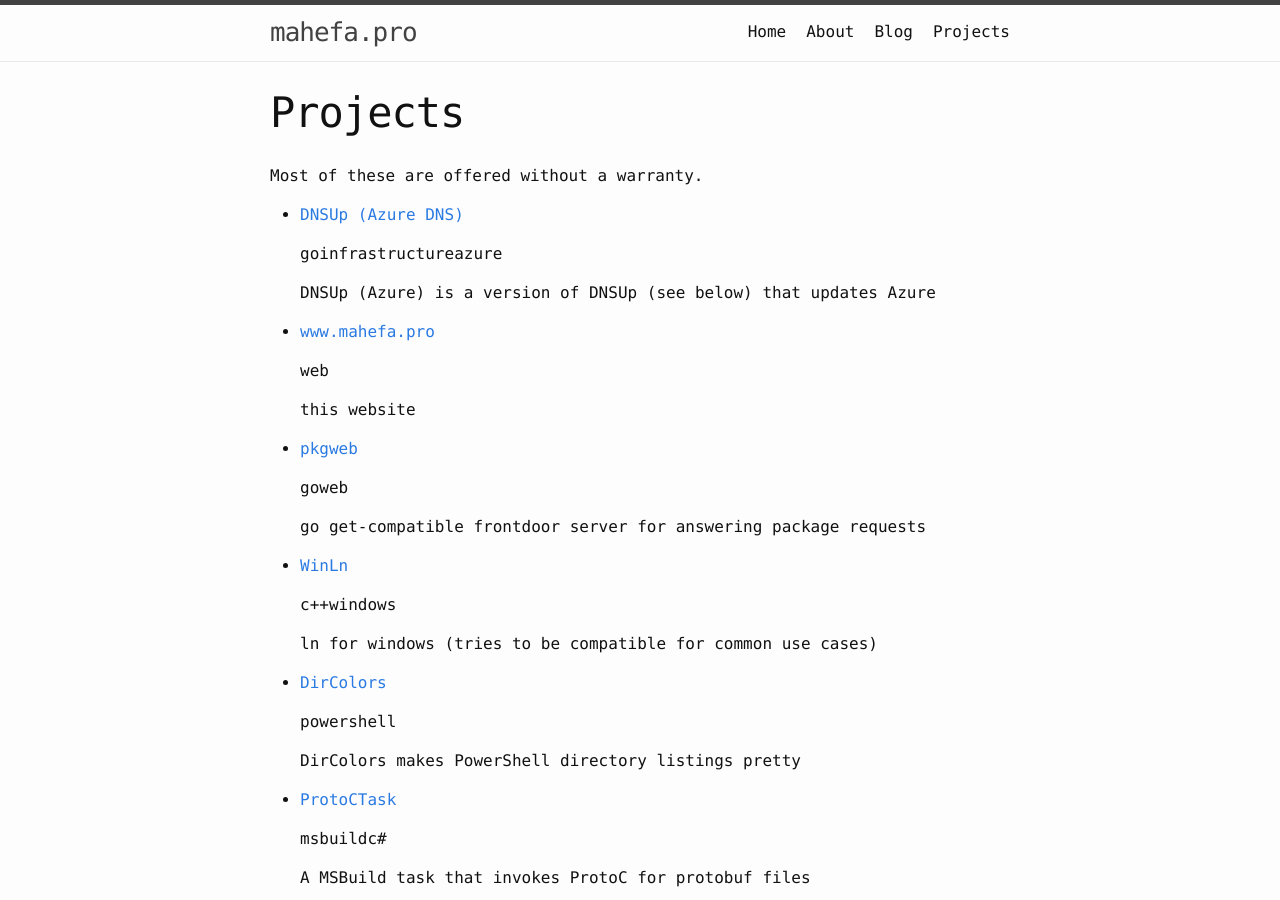
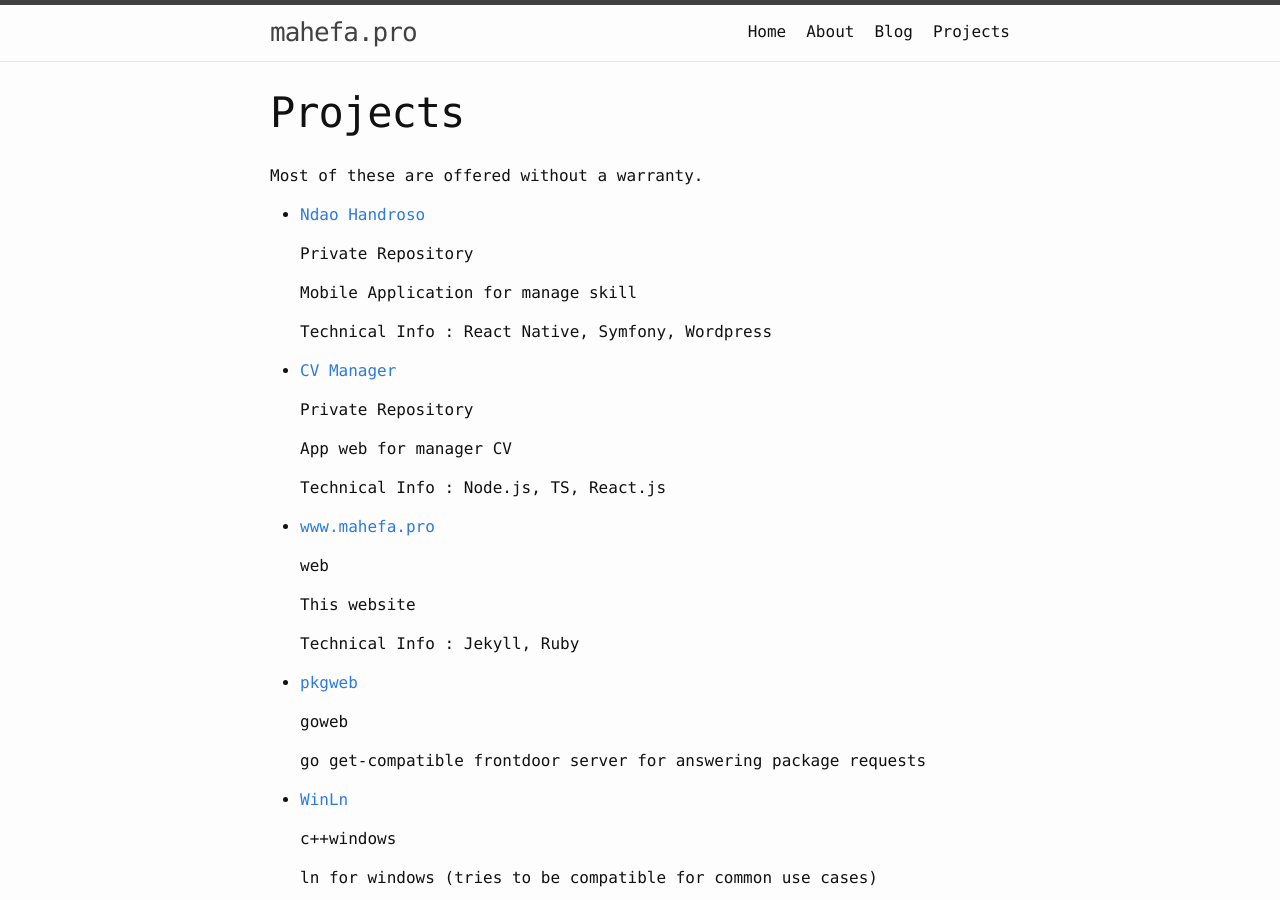
Before and after one commit to mahefa-pro/mahefa.pro, a Jekyll site: the page built from pages/projects.md, in a window 1280 px wide and 900 px high. Built offline with Jekyll 4.4.1, drawn with Linux system fonts in a browser that asks for light colours.

Commit message:
Update project page

```diff
--- a/pages/projects.md
+++ b/pages/projects.md
@@ -6,17 +6,29 @@ permalink: /projects/
 
 Most of these are offered without a warranty.
 
--   [DNSUp (Azure DNS)](/projects/dnsup-azure/)
+-   [Ndao Handroso](/projects/ndao-handroso/)
 
-    goinfrastructureazure
+    Private Repository
 
-    DNSUp (Azure) is a version of DNSUp (see below) that updates Azure
+    Mobile Application for manage skill
 
--   [www.mahefa.pro](/projects/www.mahefa.pro/)
+    Technical Info : React Native, Symfony, Wordpress
+
+-   [CV Manager](/projects/cv-manager/)
+
+    Private Repository
+
+    App web for manager CV
+
+    Technical Info : Node.js, TS, React.js
+
+-   [www.mahefa.pro](/projects/mahefa.pro/)
 
     web
 
-    this website
+    This website
+
+    Technical Info : Jekyll, Ruby
 
 -   [pkgweb](/projects/pkgweb/)
 
```
Also changed, not shown: index.md (+1 -0 lines).
